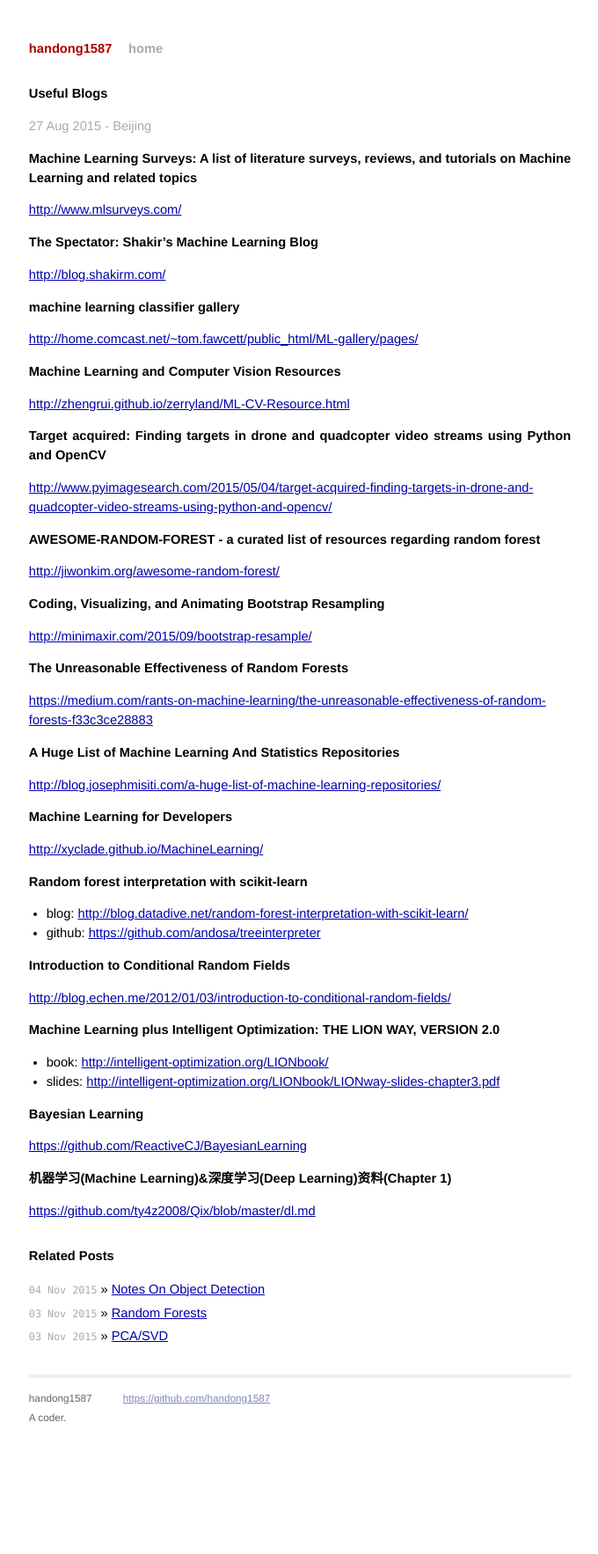
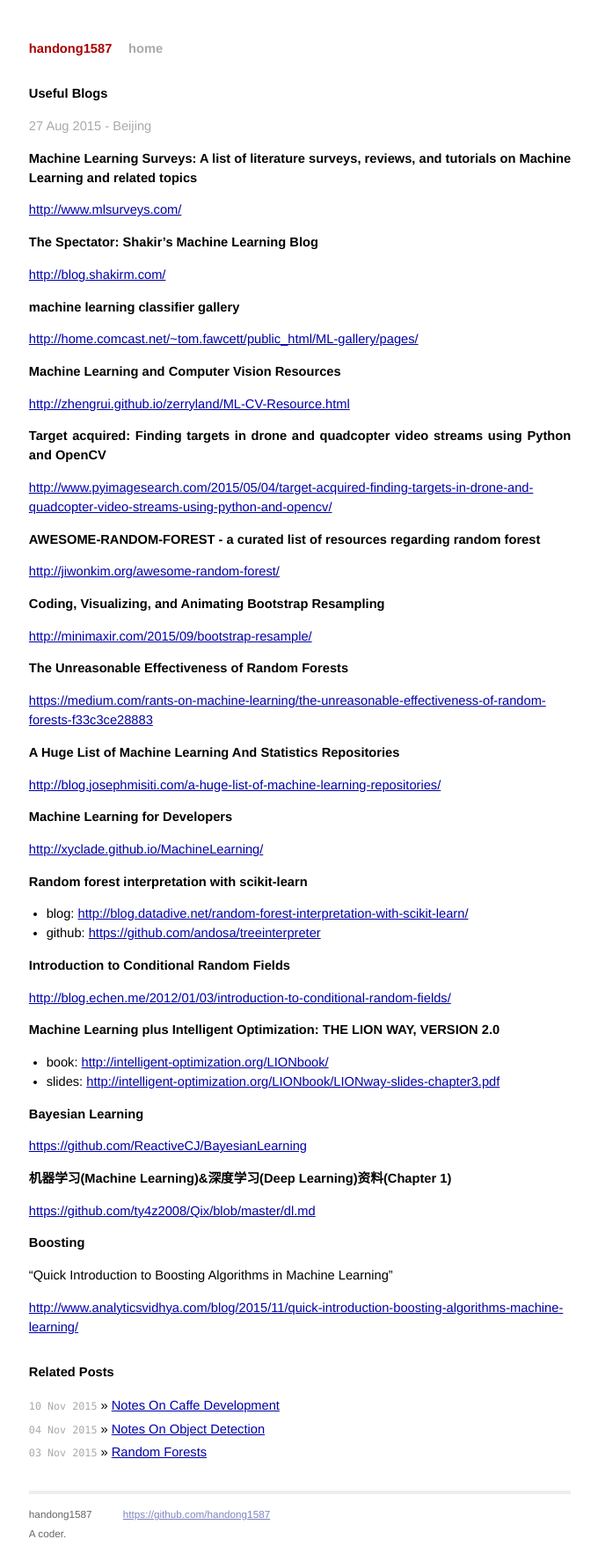
Before and after one commit to handong1587/handong1587.github.io, a Jekyll site: the page built from _posts/machine_learning/2015-08-27-useful-blogs.md, in a window 1280 px wide. Shown: the whole page at 88% size, without its empty margins (299-979 px from the left). Built offline with Jekyll 4.4.1, drawn with Linux system fonts in a browser that asks for light colours; Markdown is read by kramdown in place of the engine named in the settings; comment, search, counter and statistics services are not loaded; before the commit the page ends 1634 px from its top, so only the background shows below that.

Commit message:
add notes-on-caffe-dev.md

```diff
--- a/_posts/machine_learning/2015-08-27-useful-blogs.md
+++ b/_posts/machine_learning/2015-08-27-useful-blogs.md
@@ -70,3 +70,9 @@
 **机器学习(Machine Learning)&深度学习(Deep Learning)资料(Chapter 1)**
 
 [https://github.com/ty4z2008/Qix/blob/master/dl.md](https://github.com/ty4z2008/Qix/blob/master/dl.md)
+
+# Boosting
+
+"Quick Introduction to Boosting Algorithms in Machine Learning"
+
+[http://www.analyticsvidhya.com/blog/2015/11/quick-introduction-boosting-algorithms-machine-learning/](http://www.analyticsvidhya.com/blog/2015/11/quick-introduction-boosting-algorithms-machine-learning/)
```
Also changed, not shown: _posts/deep_learning/2015-11-10-notes-on-caffe-dev.md (added, +34 -0 lines).
